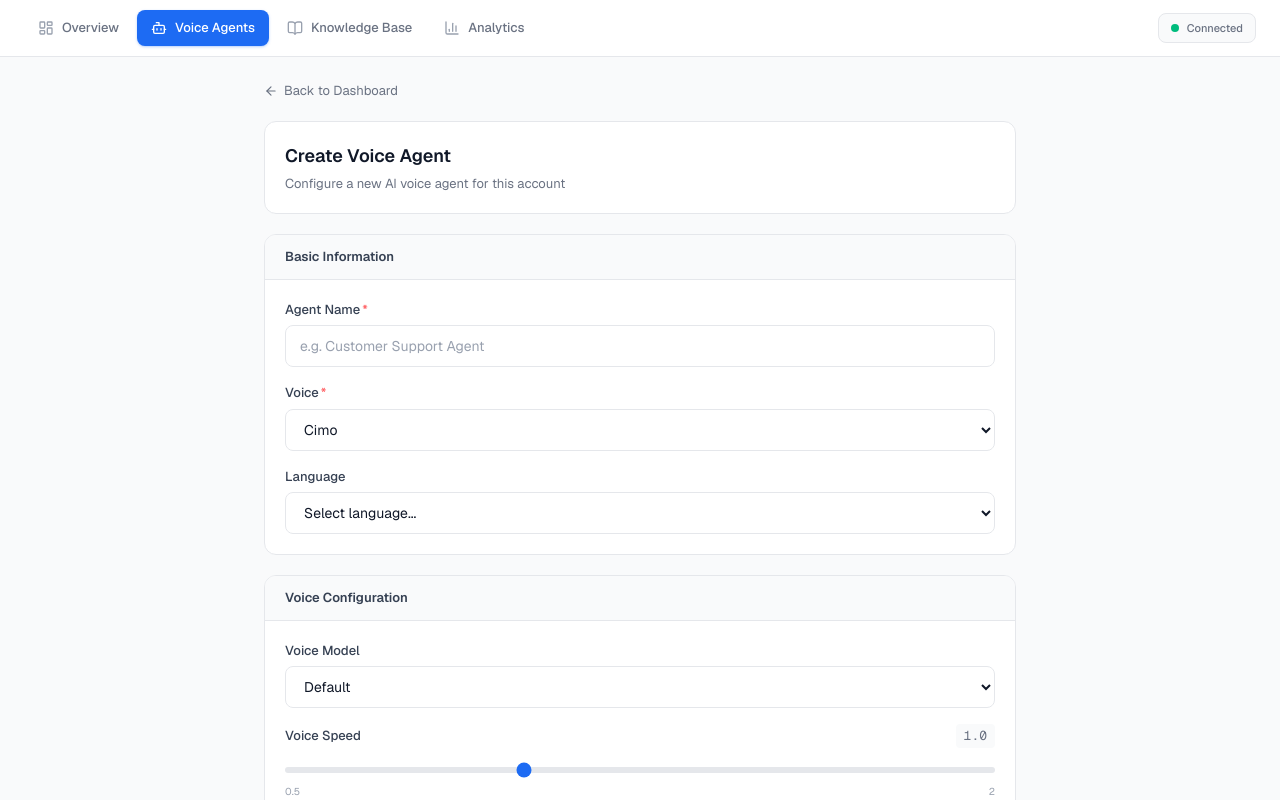
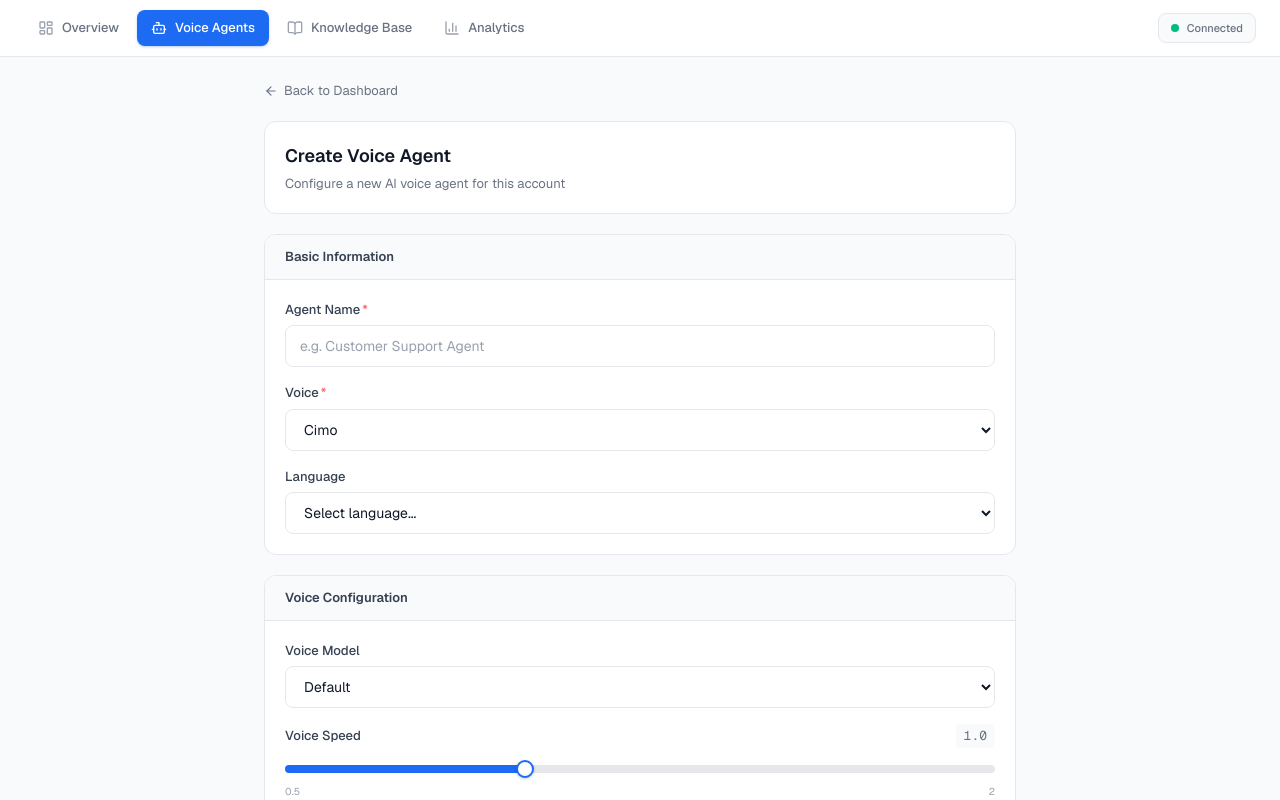
Before and after one commit to habiburRhaman05/Retell-dashboard, a Next.js app: page /retell/1/agents/new in a window 1280 px wide. Built offline with nearby package versions, Linux system fonts and the light colour scheme.

Commit message:
fix progress bar issues

```diff
--- a/src/app/globals.css
+++ b/src/app/globals.css
@@ -114,3 +114,30 @@ input:focus, select:focus, textarea:focus {
 .animate-slide-up {
   animation: slide-up 0.3s ease-out;
 }
+
+/* Filled range slider: track fill is drawn via inline gradient background */
+input[type="range"].range-fill {
+  -webkit-appearance: none;
+  appearance: none;
+  outline: none;
+}
+input[type="range"].range-fill::-webkit-slider-thumb {
+  -webkit-appearance: none;
+  appearance: none;
+  width: 18px;
+  height: 18px;
+  border-radius: 9999px;
+  background: #fff;
+  border: 2px solid var(--color-brand-500);
+  box-shadow: 0 1px 3px rgb(0 0 0 / 0.2);
+  transition: transform 120ms;
+}
+input[type="range"].range-fill::-webkit-slider-thumb:hover { transform: scale(1.1); }
+input[type="range"].range-fill::-moz-range-thumb {
+  width: 14px;
+  height: 14px;
+  border-radius: 9999px;
+  background: #fff;
+  border: 2px solid var(--color-brand-500);
+  box-shadow: 0 1px 3px rgb(0 0 0 / 0.2);
+}
--- a/src/components/agents/agent-form.tsx
+++ b/src/components/agents/agent-form.tsx
@@ -223,7 +223,14 @@ function SliderField({
         step={step}
         value={value}
         onChange={(e) => onChange(parseFloat(e.target.value))}
-        className="w-full h-1.5 rounded-full appearance-none cursor-pointer bg-gray-200 accent-brand-500"
+        style={{
+          background: `linear-gradient(to right, var(--color-brand-500) 0%, var(--color-brand-500) ${
+            max === min ? 0 : ((value - min) / (max - min)) * 100
+          }%, var(--color-gray-200) ${
+            max === min ? 0 : ((value - min) / (max - min)) * 100
+          }%, var(--color-gray-200) 100%)`,
+        }}
+        className="range-fill w-full h-2 rounded-full cursor-pointer"
       />
       <div className="flex justify-between mt-1">
         <span className="text-[10px] text-gray-400">{min}</span>
--- a/src/components/agents/field-controls.tsx
+++ b/src/components/agents/field-controls.tsx
@@ -107,7 +107,14 @@ export function SliderSetting({
           setLocal(parseFloat(e.target.value));
           setDirty(true);
         }}
-        className="w-full h-2 rounded-full appearance-none cursor-pointer bg-gray-200 accent-brand-500"
+        style={{
+          background: `linear-gradient(to right, var(--color-brand-500) 0%, var(--color-brand-500) ${
+            max === min ? 0 : ((local - min) / (max - min)) * 100
+          }%, var(--color-gray-200) ${
+            max === min ? 0 : ((local - min) / (max - min)) * 100
+          }%, var(--color-gray-200) 100%)`,
+        }}
+        className="range-fill w-full h-2 rounded-full cursor-pointer"
       />
     </div>
   );
```
